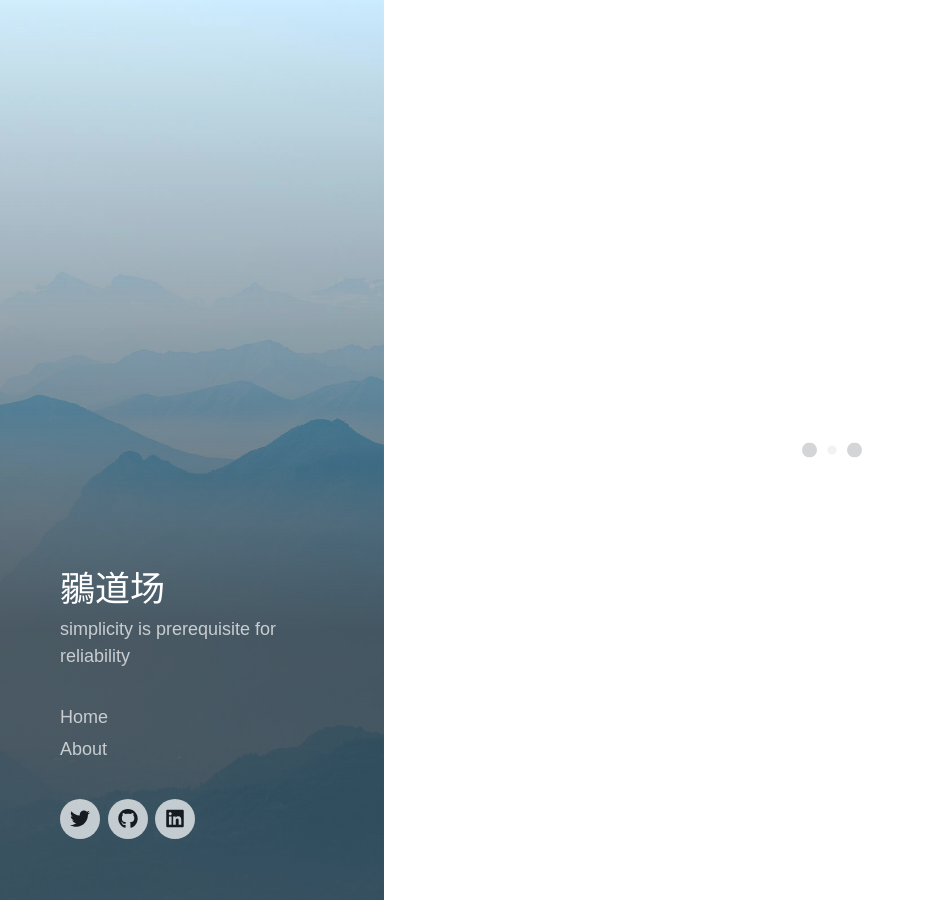
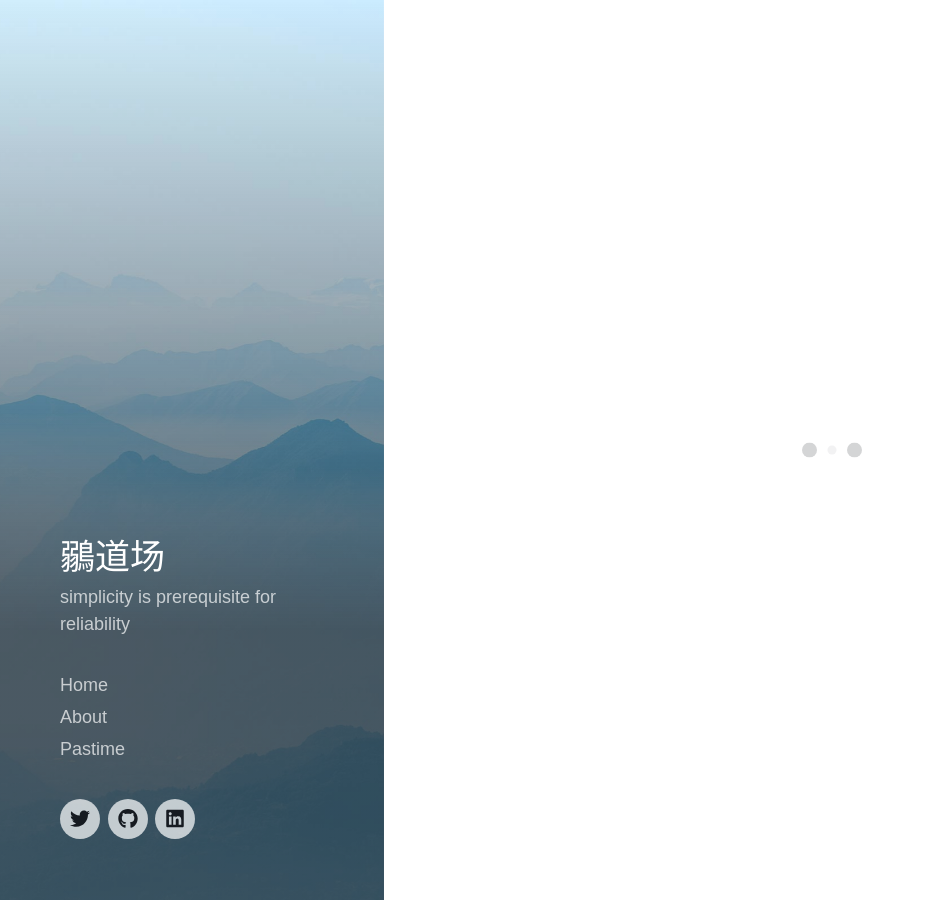
Before and after one commit to jamespan/ruodojo, a Jekyll site: the page built from index.html, in a window 1280 px wide and 900 px high. Shown: the whole window, without its empty margins (0-925 px from the left). Built offline with Jekyll 4.4.1, drawn with Linux system fonts in a browser that asks for light colours; some web fonts are replaced; the list of posts is cut into pages by our own code.

Commit message:
woa!! this one was really HARD!

```diff
--- a/_data/settings.yml
+++ b/_data/settings.yml
@@ -14,6 +14,8 @@ menu_settings:
       url: '/'
     - title: 'About'
       url: '/about'
+    - title: 'Pastime'
+      url: '/pastime'
 
 grid_settings:
   grid_spacing: 10
```
